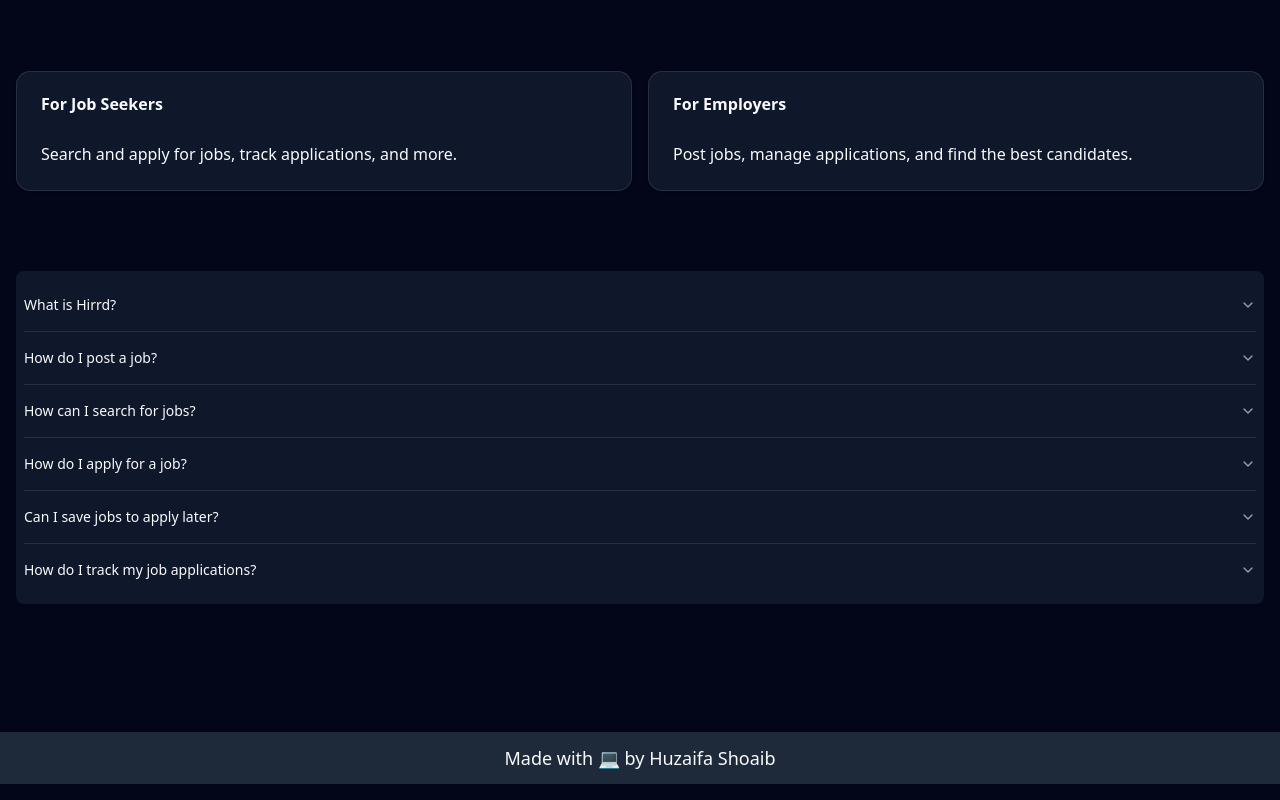
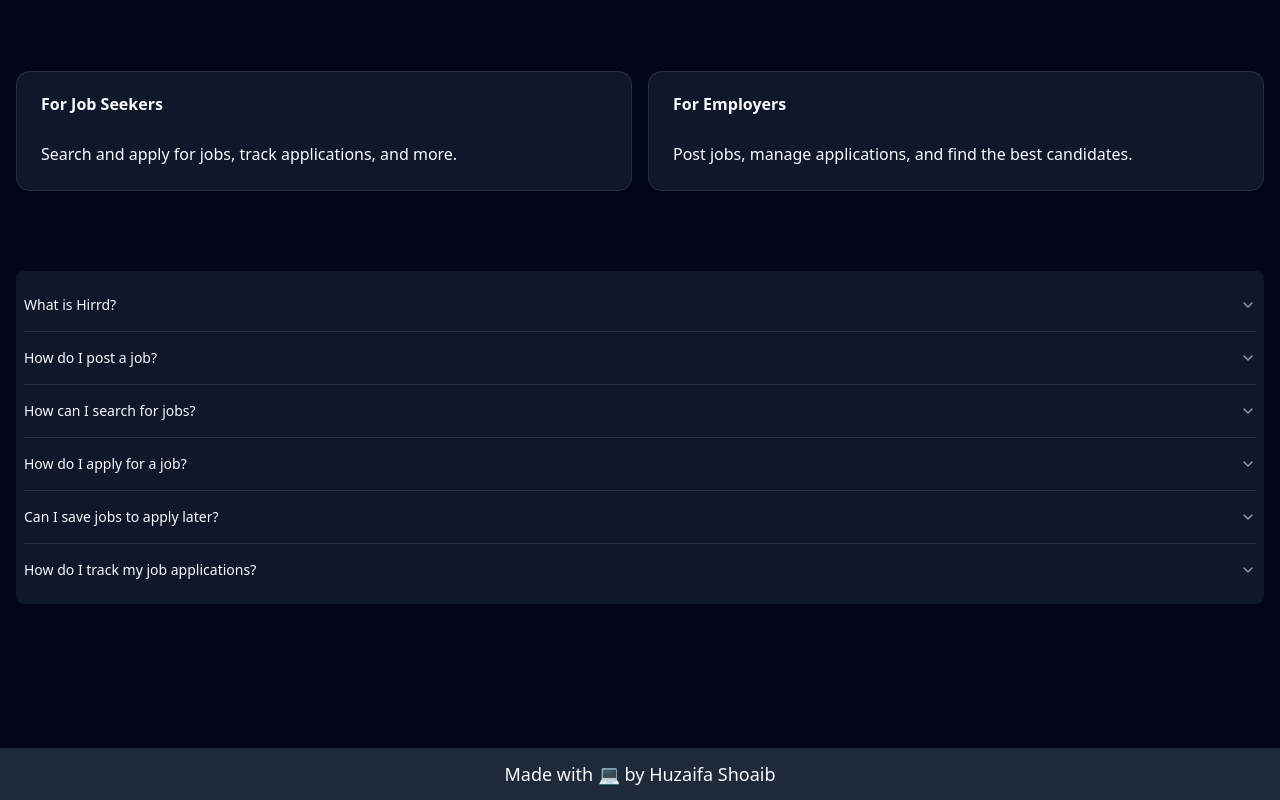
Before and after one commit to huzaifashuaib/job-portal-app, a React (Vite) app: page / in a window 1280 px wide. Shown: the part 861-1661 px from the top of the page. Built offline with nearby package versions, Linux system fonts and the light colour scheme; no server answers.

Commit message:
fix: marign fixes

```diff
--- a/src/layout/AppLayout.jsx
+++ b/src/layout/AppLayout.jsx
@@ -10,7 +10,7 @@ const AppLayout = () => {
         <Header />
         <Outlet />
       </main>
-      <footer className="py-3 text-center bg-gray-800 text-lg mt-12">
+      <footer className="py-3 text-center bg-gray-800 text-lg mt-16">
         Made with 💻 by Huzaifa Shoaib
       </footer>
     </div>
```
